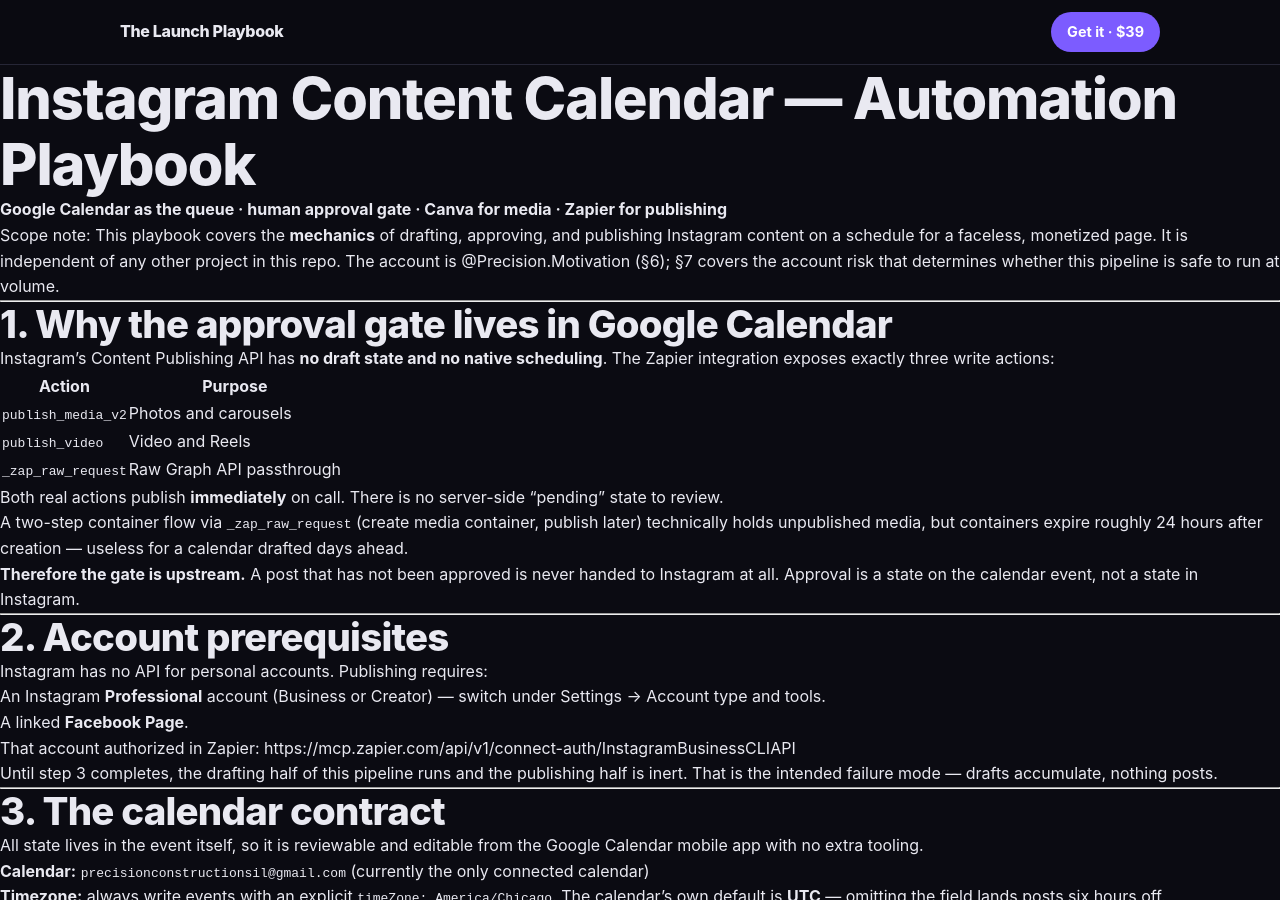
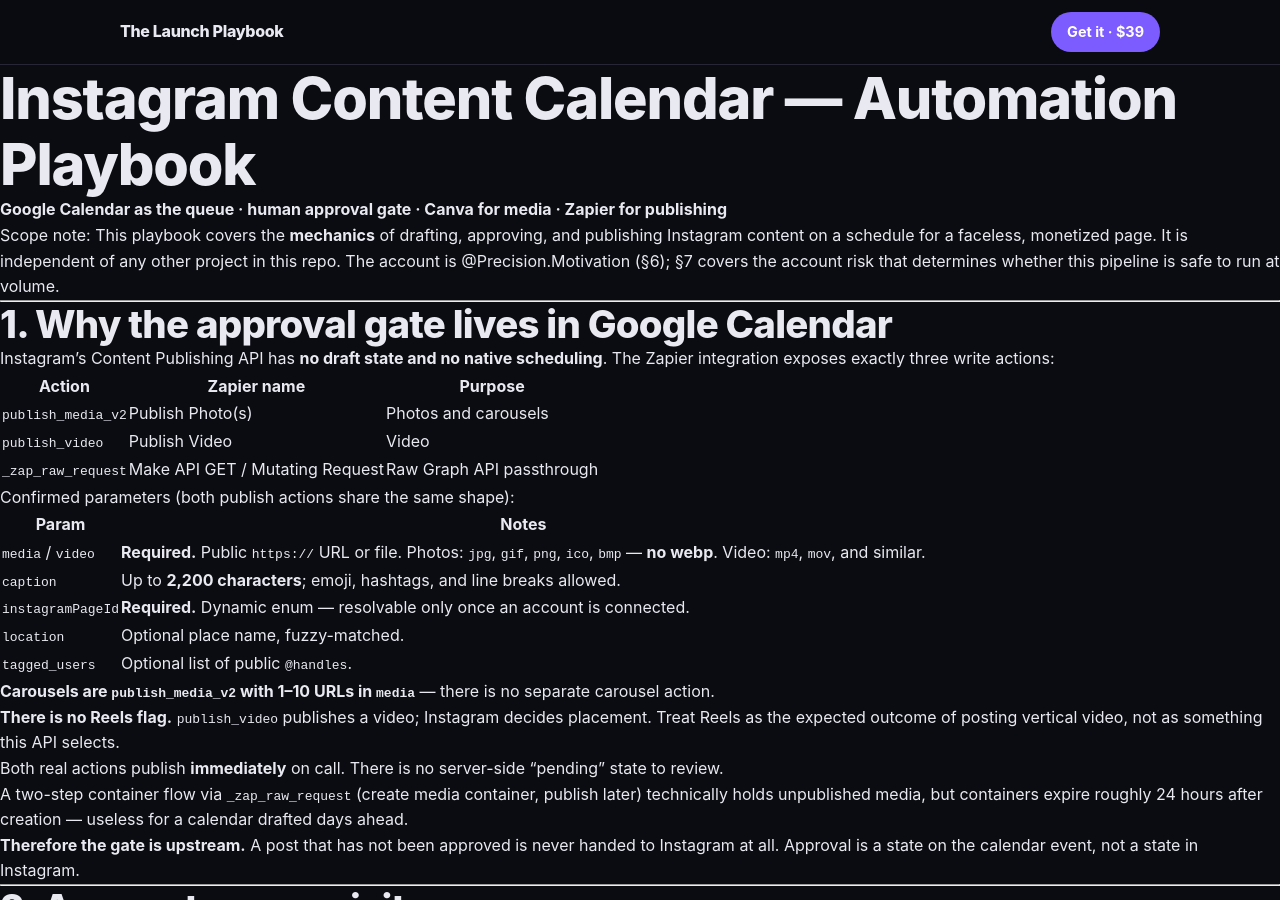
Before and after one commit to cwayne0015-bit/1, a Jekyll site: the page built from instagram/content-calendar.md, in a window 1280 px wide and 900 px high. Built offline with Jekyll 4.4.1, drawn with Linux system fonts in a browser that asks for light colours; our own code applies the rules of GitHub Pages for plain Markdown files.

Commit message:
Record confirmed Instagram action schemas
Adds the verified parameter shape for publish_media_v2 and publish_video:
required public URL, 2200-character caption limit, required instagramPageId
dynamic enum, and the accepted media formats (notably webp is unsupported).

Two corrections to earlier assumptions. Carousels have no dedicated action —
they are publish_media_v2 with up to ten URLs in the media list. And there
is no Reels parameter; the API publishes video and Instagram decides
placement, so Reels are an expected outcome of posting vertical video rather
than something the call selects.

Co-Authored-By: Claude Opus 5 <noreply@anthropic.com>
Claude-Session: https://claude.ai/code/session_01Fnszf3CPe8v4H9wnpq55XX

```diff
--- a/instagram/content-calendar.md
+++ b/instagram/content-calendar.md
@@ -9,11 +9,25 @@
 
 Instagram's Content Publishing API has **no draft state and no native scheduling**. The Zapier integration exposes exactly three write actions:
 
-| Action | Purpose |
+| Action | Zapier name | Purpose |
+|---|---|---|
+| `publish_media_v2` | Publish Photo(s) | Photos and carousels |
+| `publish_video` | Publish Video | Video |
+| `_zap_raw_request` | Make API GET / Mutating Request | Raw Graph API passthrough |
+
+Confirmed parameters (both publish actions share the same shape):
+
+| Param | Notes |
 |---|---|
-| `publish_media_v2` | Photos and carousels |
-| `publish_video` | Video and Reels |
-| `_zap_raw_request` | Raw Graph API passthrough |
+| `media` / `video` | **Required.** Public `https://` URL or file. Photos: `jpg`, `gif`, `png`, `ico`, `bmp` — **no webp**. Video: `mp4`, `mov`, and similar. |
+| `caption` | Up to **2,200 characters**; emoji, hashtags, and line breaks allowed. |
+| `instagramPageId` | **Required.** Dynamic enum — resolvable only once an account is connected. |
+| `location` | Optional place name, fuzzy-matched. |
+| `tagged_users` | Optional list of public `@handles`. |
+
+**Carousels are `publish_media_v2` with 1–10 URLs in `media`** — there is no separate carousel action.
+
+**There is no Reels flag.** `publish_video` publishes a video; Instagram decides placement. Treat Reels as the expected outcome of posting vertical video, not as something this API selects.
 
 Both real actions publish **immediately** on call. There is no server-side "pending" state to review.
 
```
